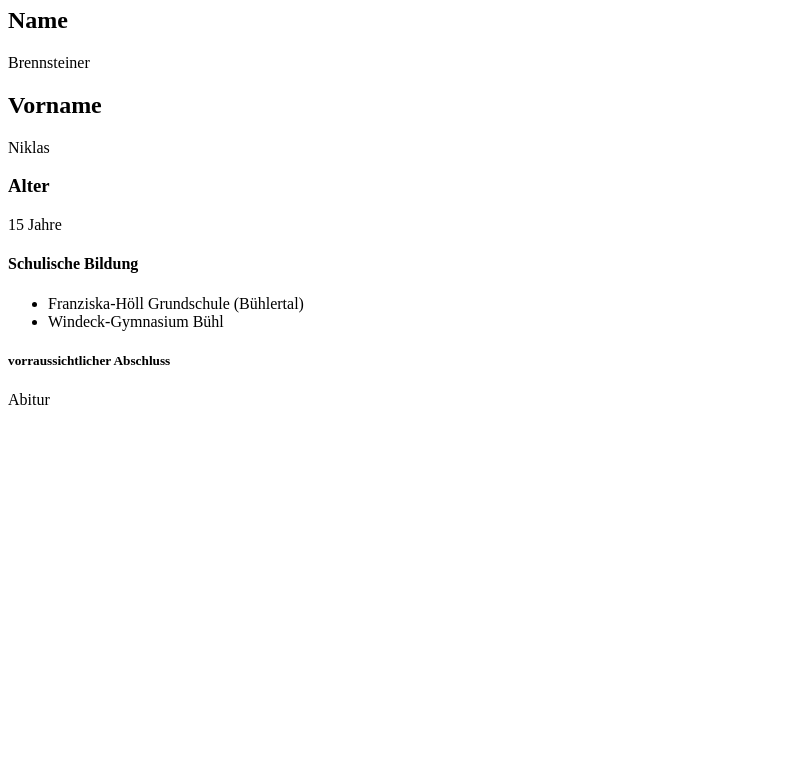
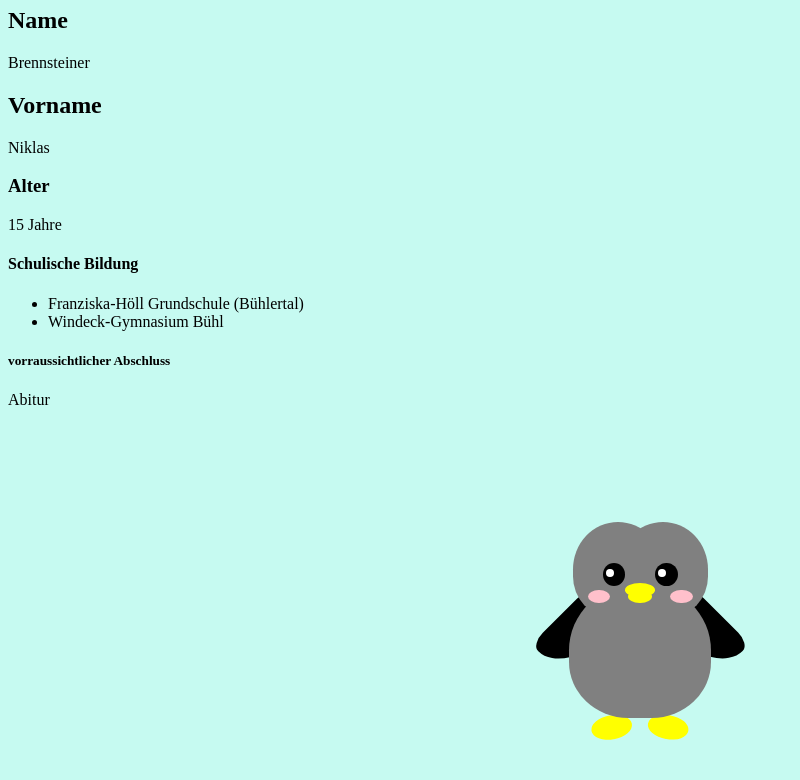
Before and after one commit to niklasbrn/Curriculum, a plain HTML site: page index.html in a window 1280 px wide. Shown: the part 73-853 px from the top of the page, without its empty margins (0-800 px from the left). Before the commit the page ends 800 px from the top, so only its background shows below. Drawn offline with Linux system fonts and the light colour scheme.

Commit message:
Pinguin2

```diff
--- a/index.html
+++ b/index.html
@@ -25,3 +25,213 @@
 </p>
 </body>
 </html>
+
+
+
+
+
+
+<style>
+        .penguin {
+          --penguin-skin: black;
+          --penguin-belly: gray;
+          --penguin-beak: yellow;
+          position: relative;
+          margin: auto;
+          display: block;
+          margin-top: 5%;
+          width: 300px;
+          height: 300px;
+        }
+
+        .penguin-top {
+          top: 10%;
+          left: 25%;
+
+          /* change code below */
+          background: var(--pengiun-skin);
+          /* change code above */
+
+          width: 50%;
+          height: 45%;
+          border-radius: 70% 70% 60% 60%;
+        }
+
+        .penguin-bottom {
+          top: 40%;
+          left: 23.5%;
+
+          /* change code below */
+          background: var(--pengiun-skin);
+          /* change code above */
+
+          width: 53%;
+          height: 45%;
+          border-radius: 70% 70% 100% 100%;
+        }
+
+        .right-hand {
+          top: 0%;
+          left: -5%;
+          background: var(--penguin-skin, black);
+          width: 30%;
+          height: 60%;
+          border-radius: 30% 30% 120% 30%;
+          transform: rotate(45deg);
+          z-index: -1;
+        }
+
+        .left-hand {
+          top: 0%;
+          left: 75%;
+          background: var(--penguin-skin, black);
+          width: 30%;
+          height: 60%;
+          border-radius: 30% 30% 30% 120%;
+          transform: rotate(-45deg);
+          z-index: -1;
+        }
+
+        .right-cheek {
+          top: 15%;
+          left: 35%;
+          background: var(--penguin-belly, white);
+          width: 60%;
+          height: 70%;
+          border-radius: 70% 70% 60% 60%;
+        }
+
+        .left-cheek {
+          top: 15%;
+          left: 5%;
+          background: var(--penguin-belly, white);
+          width: 60%;
+          height: 70%;
+          border-radius: 70% 70% 60% 60%;
+        }
+
+        .belly {
+          top: 60%;
+          left: 2.5%;
+          background: var(--penguin-belly, white);
+          width: 95%;
+          height: 100%;
+          border-radius: 120% 120% 100% 100%;
+        }
+
+        .right-feet {
+          top: 85%;
+          left: 60%;
+          background: var(--penguin-beak, orange);
+          width: 15%;
+          height: 30%;
+          border-radius: 50% 50% 50% 50%;
+          transform: rotate(-80deg);
+          z-index: -2222;
+        }
+
+        .left-feet {
+          top: 85%;
+          left: 25%;
+          background: var(--penguin-beak, orange);
+          width: 15%;
+          height: 30%;
+          border-radius: 50% 50% 50% 50%;
+          transform: rotate(80deg);
+          z-index: -2222;
+        }
+
+        .right-eye {
+          top: 45%;
+          left: 60%;
+          background: black;
+          width: 15%;
+          height: 17%;
+          border-radius: 50%;
+        }
+
+        .left-eye {
+          top: 45%;
+          left: 25%;
+          background: black;
+          width: 15%;
+          height: 17%;
+          border-radius: 50%;
+        }
+
+        .sparkle {
+          top: 25%;
+          left: 15%;
+          background: white;
+          width: 35%;
+          height: 35%;
+          border-radius: 50%;
+        }
+
+        .blush-right {
+          top: 65%;
+          left: 15%;
+          background: pink;
+          width: 15%;
+          height: 10%;
+          border-radius: 50%;
+        }
+
+        .blush-left {
+          top: 65%;
+          left: 70%;
+          background: pink;
+          width: 15%;
+          height: 10%;
+          border-radius: 50%;
+        }
+
+        .beak-top {
+          top: 60%;
+          left: 40%;
+          background: var(--penguin-beak, orange);
+          width: 20%;
+          height: 10%;
+          border-radius: 50%;
+        }
+
+        .beak-bottom {
+          top: 65%;
+          left: 42%;
+          background: var(--penguin-beak, orange);
+          width: 16%;
+          height: 10%;
+          border-radius: 50%;
+        }
+
+        body {
+          background:#c6faf1;
+        }
+
+        .penguin * {
+          position: absolute;
+        }
+      </style>
+      <div class="penguin">
+        <div class="penguin-bottom">
+          <div class="right-hand"></div>
+          <div class="left-hand"></div>
+          <div class="right-feet"></div>
+          <div class="left-feet"></div>
+        </div>
+        <div class="penguin-top">
+          <div class="right-cheek"></div>
+          <div class="left-cheek"></div>
+          <div class="belly"></div>
+          <div class="right-eye">
+            <div class="sparkle"></div>
+          </div>
+          <div class="left-eye">
+            <div class="sparkle"></div>
+          </div>
+          <div class="blush-right"></div>
+          <div class="blush-left"></div>
+          <div class="beak-top"></div>
+          <div class="beak-bottom"></div>
+        </div>
+      </div>
```
Also changed, not shown: 1 other file.
